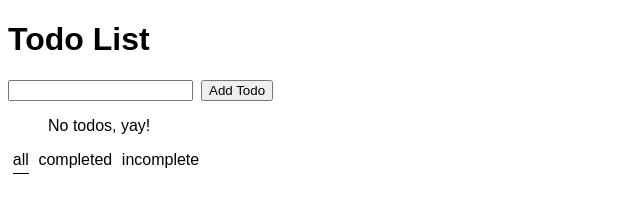
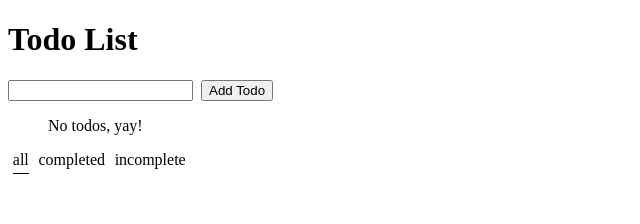
Before and after one commit to nishina555/reduxtoolkit-todoapp, a React (Create React App) app: page / in a window 1280 px wide. Shown: the top 224 px of the page, without its empty margins (0-640 px from the left). Built offline with nearby package versions, Linux system fonts and the light colour scheme.

Commit message:
use css modules

```diff
--- a/src/TodoApp.tsx
+++ b/src/TodoApp.tsx
@@ -1,16 +1,14 @@
-import React from "react";
 import AddTodo from "./components/AddTodo";
 import TodoList from "./components/TodoList";
 import VisibilityFilters from "./components/VisibilityFilters";
-import "./styles.css";
 
 export default function TodoApp() {
   return (
-    <div className="todo-app">
+    <>
       <h1>Todo List</h1>
       <AddTodo />
       <TodoList />
       <VisibilityFilters />
-    </div>
+    </>
   );
 }
--- /dev/null
+++ b/src/components/AddTodo.module.css
@@ -0,0 +1,3 @@
+.addTodo {
+  margin-left: 0.5rem;
+}
--- a/src/components/AddTodo.tsx
+++ b/src/components/AddTodo.tsx
@@ -2,6 +2,7 @@ import React, { useState } from "react";
 import { addTodo } from "../reducers/todosSlice";
 import { useDispatch } from "react-redux";
 import { AppDispatch } from "../store";
+import styles from "./AddTodo.module.css";
 
 const AddTodo: React.FC = () => {
   const dispatch: AppDispatch = useDispatch();
@@ -19,7 +20,7 @@ const AddTodo: React.FC = () => {
   return (
     <div>
       <input onChange={(e) => updateInput(e.target.value)} value={input} />
-      <button className="add-todo" onClick={handleAddTodo}>
+      <button className={styles.addTodo} onClick={handleAddTodo}>
         Add Todo
       </button>
     </div>
--- /dev/null
+++ b/src/components/Todo.module.css
@@ -0,0 +1,10 @@
+.todoItem {
+  font-family: monospace;
+  cursor: pointer;
+  line-height: 1.5;
+}
+
+.textCompleted {
+  text-decoration: line-through;
+  color: lightgray;
+}
--- a/src/components/Todo.tsx
+++ b/src/components/Todo.tsx
@@ -4,6 +4,7 @@ import { toggleTodo } from "../reducers/todosSlice";
 import { TodoItem } from "../types/state/todos";
 import { useDispatch } from "react-redux";
 import { AppDispatch } from "../store";
+import styles from "./Todo.module.css";
 
 type TodoProps = {
   todo: TodoItem;
@@ -12,14 +13,12 @@ type TodoProps = {
 const Todo: React.FC<TodoProps> = ({ todo }) => {
   const dispatch: AppDispatch = useDispatch();
   return (
-    <li className="todo-item" onClick={() => dispatch(toggleTodo(todo.id))}>
+    <li
+      className={styles.todoItem}
+      onClick={() => dispatch(toggleTodo(todo.id))}
+    >
       {todo && todo.completed ? "👌" : "👋"}{" "}
-      <span
-        className={cx(
-          "todo-item__text",
-          todo && todo.completed && "todo-item__text--completed"
-        )}
-      >
+      <span className={cx(todo && todo.completed && styles.textCompleted)}>
         {todo.content}
       </span>
     </li>
--- /dev/null
+++ b/src/components/TodoList.module.css
@@ -0,0 +1,5 @@
+.todoList {
+  margin-top: 1rem;
+  text-align: left;
+  list-style: none;
+}
--- a/src/components/TodoList.tsx
+++ b/src/components/TodoList.tsx
@@ -1,14 +1,15 @@
-import React from "react";
+import { FC } from "react";
 import Todo from "./Todo";
 import { getTodosByVisibilityFilter } from "../selectors/todo";
 import { TodoItem } from "../types/state/todos";
 import { useSelector } from "react-redux";
+import styles from "./TodoList.module.css";
 
-const TodoList: React.FC = () => {
+const TodoList: FC = () => {
   const todos: Array<TodoItem> = useSelector(getTodosByVisibilityFilter);
 
   return (
-    <ul className="todo-list">
+    <ul className={styles.todoList}>
       {todos && todos.length
         ? todos.map((todo: TodoItem, index: number) => {
             return <Todo key={`todo-${todo.id}`} todo={todo} />;
--- /dev/null
+++ b/src/components/VisibilityFilters.module.css
@@ -0,0 +1,8 @@
+.filter {
+  padding: 0.3rem 0;
+  margin: 0 0.3rem;
+  cursor: pointer;
+}
+.filterActive {
+  border-bottom: 1px solid black;
+}
--- a/src/components/VisibilityFilters.tsx
+++ b/src/components/VisibilityFilters.tsx
@@ -1,4 +1,4 @@
-import React from "react";
+import { FC } from "react";
 import cx from "classnames";
 import { VISIBILITY_FILTERS } from "../types/constants/visibilityFilterType";
 import { setFilter } from "../reducers/visibilityFilterSlice";
@@ -6,14 +6,15 @@ import { AppState } from "../store/index";
 import { VisibilityFilterTypes } from "../types/state/visibilityFilter";
 import { AppDispatch } from "../store";
 import { useDispatch, useSelector } from "react-redux";
+import styles from "./VisibilityFilters.module.css";
 
-const VisibilityFilters: React.FC = () => {
+const VisibilityFilters: FC = () => {
   const dispatch: AppDispatch = useDispatch();
   const activeFilter: VisibilityFilterTypes = useSelector(
     (state: AppState) => state.visibilityFilter
   );
   return (
-    <div className="visibility-filters">
+    <>
       {(
         Object.keys(VISIBILITY_FILTERS) as Array<
           keyof typeof VISIBILITY_FILTERS
@@ -24,8 +25,8 @@ const VisibilityFilters: React.FC = () => {
           <span
             key={`visibility-filter-${currentFilter}`}
             className={cx(
-              "filter",
-              currentFilter === activeFilter && "filter--active"
+              styles.filter,
+              currentFilter === activeFilter && styles.filterActive
             )}
             onClick={() => dispatch(setFilter(currentFilter))}
           >
@@ -33,7 +34,7 @@ const VisibilityFilters: React.FC = () => {
           </span>
         );
       })}
-    </div>
+    </>
   );
 };
 
--- a/src/styles.css
+++ /dev/null
@@ -1,36 +0,0 @@
-.todo-app {
-  font-family: sans-serif;
-}
-
-/** add todo **/
-.add-todo {
-  margin-left: 0.5rem;
-}
-
-/** todo list **/
-.todo-list {
-  margin-top: 1rem;
-  text-align: left;
-  list-style: none;
-}
-
-/** todo item **/
-.todo-item {
-  font-family: monospace;
-  cursor: pointer;
-  line-height: 1.5;
-}
-.todo-item__text--completed {
-  text-decoration: line-through;
-  color: lightgray;
-}
-
-/** visibility filters **/
-.filter {
-  padding: 0.3rem 0;
-  margin: 0 0.3rem;
-  cursor: pointer;
-}
-.filter--active {
-  border-bottom: 1px solid black;
-}
```
